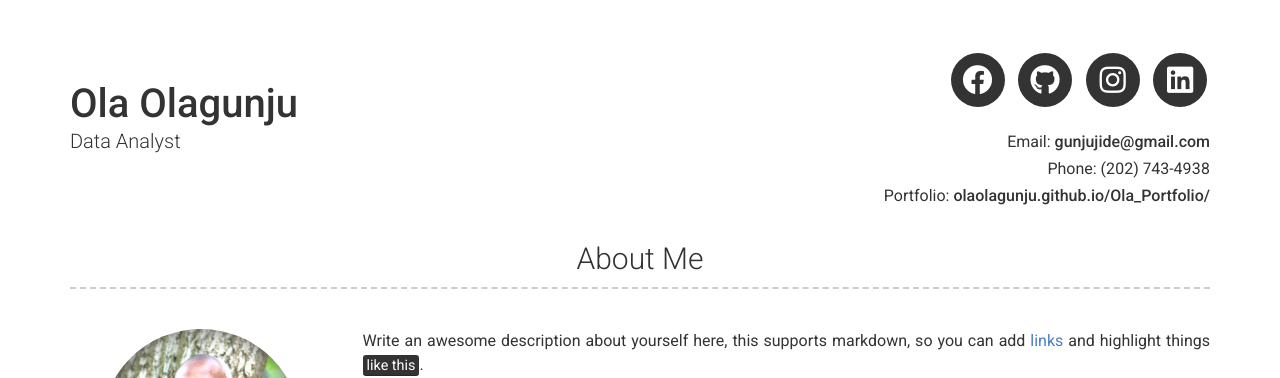
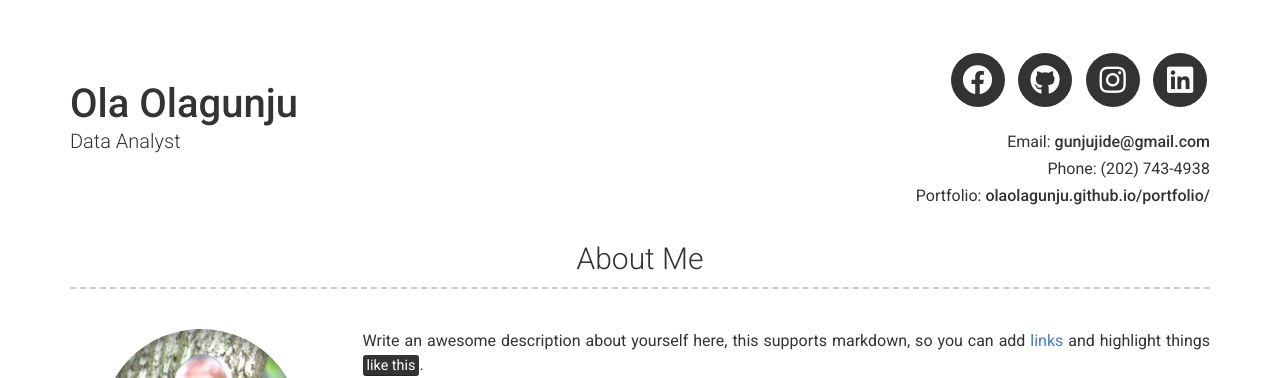
Before and after one commit to OlaOlagunju/cloudgeek.com.ng, a Jekyll site: the page built from index.md, in a window 1280 px wide. Shown: the top 378 px of the page. Built offline with Jekyll 4.4.1, drawn with Linux system fonts in a browser that asks for light colours; nearby versions of some CDN libraries.

Commit message:
Update _config.yml

```diff
--- a/_config.yml
+++ b/_config.yml
@@ -12,7 +12,7 @@
 # email_title: Email (Email title override)
 phone: (202) 743-4938
 # phone_title: Phone (Phone title override)
-website: olaolagunju.github.io/Ola_Portfolio/
+website: olaolagunju.github.io/portfolio/
 website_title: Portfolio
 # Dark Mode (true/false/never)
 darkmode: false
@@ -63,7 +63,7 @@
   - title: Projects # Title for the section
     layout: list # Type of content section (list/text)
     content:
-      - layout: left
+      - layout: center
         title: Project name
         link: Link to project (eg. sproogen.github.io/modern-resume-theme)(optional)
         link_text: Link Text
@@ -117,7 +117,7 @@
     content: | # this will include new lines to allow paragraphs
       This is where you can write a little more about yourself. You could title this section **Interests** and include some of your other interests.
 
-      ![alt text](/images/mecirc.png "Mercy-Worldwide")
+      ![alt text](/images/mecirc.png "MERCY Worldwide")
 
       Or you could title it **Skills** and write a bit more about things that make you more desirable, like *leadership* or *teamwork*
 
```
